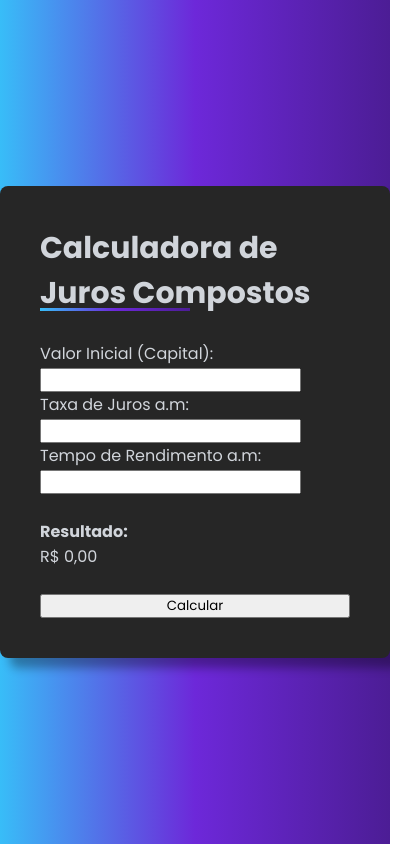
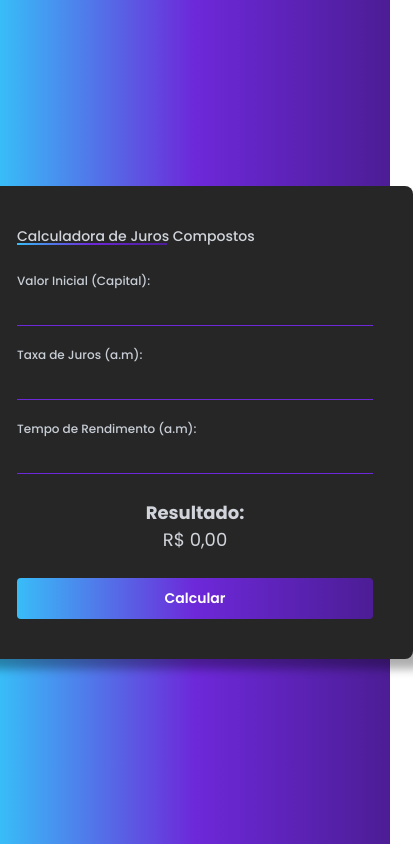
Before and after one commit to jairoap/calculadorajc, a plain HTML site: page index.html in a window 390 px wide. Shown: the whole page, 413 px wide, since content can reach past the window. Drawn offline with Linux system fonts and the light colour scheme.

Commit message:
mais mudanças no css e index.html

```diff
--- a/css/style.css
+++ b/css/style.css
@@ -36,6 +36,7 @@
 #calculator h2{
     font-size: 30px;
     position: relative;
+    font-weight: 500;
 }
 
 #calculator h2::before{
@@ -46,3 +47,126 @@
     background: var(--linear-gradient);
     bottom: 5px;
 }
+
+#input_box{
+    display: flex;
+    flex-direction: column;
+    gap: 20px;
+}
+
+.input-field{
+    display: flex;
+    flex-direction: column;
+    width: 100%;
+}
+
+.input-field label{
+    font-size: 15px;
+    color: #c8ced6;
+    font-weight: 500 ;
+}
+
+.input-field input{
+    background-color: transparent;
+    border: none;
+    border-bottom: 1px solid #6d28d9;
+    color: #fff;
+    font-size: 18px;
+    padding: 4px;
+    outline: none;
+}
+
+#result{
+    text-align: center;
+    font-size: 35px;
+}
+
+#calculate{
+    background: var(--linear-gradient);
+    border: none;
+    padding: 10px;
+    color: white;
+    font-weight: 600;
+    font-size: 18px;
+    border-radius: 4px;
+    cursor: pointer;
+}
+
+
+
+/* Media queries */
+
+@media (max-width:632px){
+    #container{
+        padding: 20px;
+    }
+
+   #calculator h2{
+    font-size: 20px;
+   }
+
+   #calculator h2::before{
+    position: absolute;
+    content: '';
+    height: 2px;
+    width: 150px;
+    background: var(--linear-gradient);
+    bottom: 2px;
+ }
+
+ #result{
+    text-align: center;
+    font-size: 28px;
+ }
+}
+
+@media (max-width: 460px){
+     #calculator h2{
+    font-size: 16px;
+   }
+
+   #result{
+    text-align: center;
+    font-size: 22px;
+}
+
+#calculate{
+    background: var(--linear-gradient);
+    border: none;
+    padding: 10px;
+    color: white;
+    font-weight: 600;
+    font-size: 16px;
+    border-radius: 4px;
+    cursor: pointer;
+}
+}
+
+
+@media (max-width: 400px){
+     #calculator h2{
+    font-size: 14px;
+   }
+
+   .input-field label{
+    font-size: 12px;
+   }
+
+   #result{
+    text-align: center;
+    font-size: 18px;
+}
+
+#calculate{
+    background: var(--linear-gradient);
+    border: none;
+    padding: 10px;
+    color: white;
+    font-weight: 600;
+    font-size: 14px;
+    border-radius: 4px;
+    cursor: pointer;
+}
+
+
+}
```
Also changed, not shown: index.html (+2 -2 lines).
